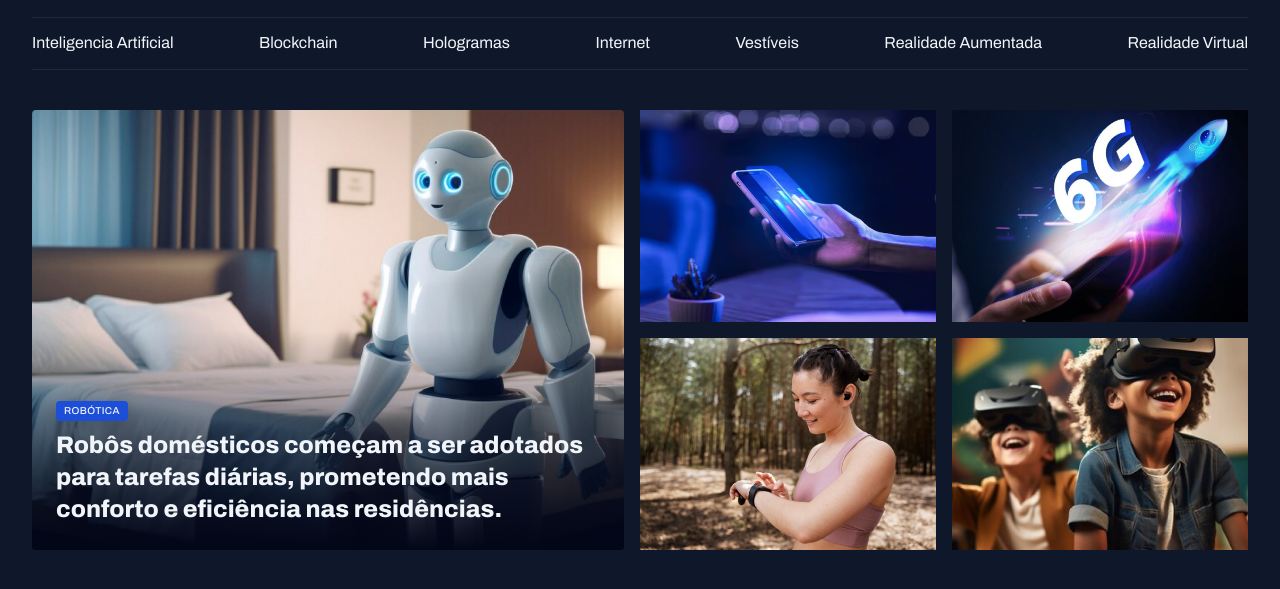
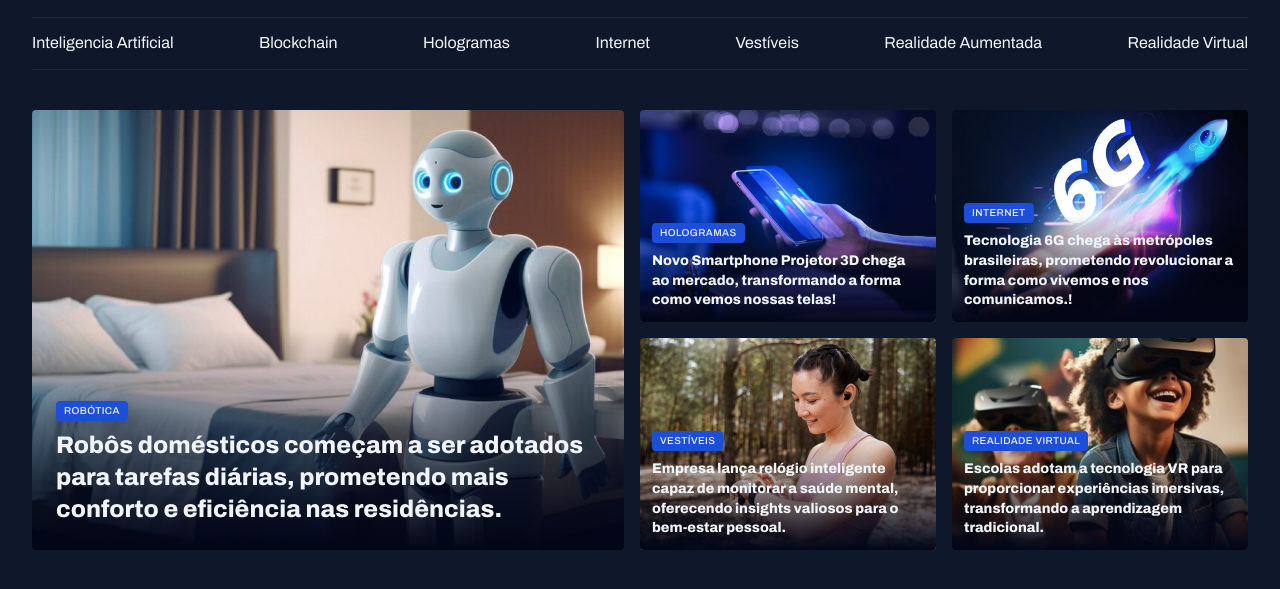
Before and after one commit to pedroavv1914/projeto-portal-de-noticias, a plain HTML site: page index.html in a window 1280 px wide. Shown: the part 45-634 px from the top of the page. Drawn offline with Linux system fonts and the light colour scheme.

Commit message:
finalizando a sessão destaques

```diff
--- a/index.html
+++ b/index.html
@@ -53,28 +53,50 @@
 
                 <figcaption>
                     <span class="content-tag">Robótica</span>
-                    <h2 class="text-2xl">Robôs domésticos começam a ser adotados para tarefas diárias, prometendo mais conforto e
+                    <h2 class="text-2xl">Robôs domésticos começam a ser adotados para tarefas diárias, prometendo mais
+                        conforto e
                         eficiência nas residências.</h2>
                 </figcaption>
 
             </figure>
 
             <div class="grid grid-cols-2 gap16">
-                <div>
+                <figure class="card">
                     <img src="assets/Image 02.png" alt="">
-                </div>
 
-                <div>
+                    <figcaption>
+                        <span class="content-tag">Hologramas</span>
+                        <h2 class="text-lg">Novo Smartphone Projetor 3D chega ao mercado, transformando a forma como
+                            vemos nossas telas!</h2>
+                    </figcaption>
+                </figure>
+
+                <figure class="card">
                     <img src="assets/Image 03.png" alt="">
-                </div>
 
-                <div>
+                    <figcaption>
+                        <span class="content-tag">Internet</span>
+                        <h2 class="text-lg">Tecnologia 6G chega às metrópoles brasileiras, prometendo revolucionar a forma como vivemos e nos comunicamos.!</h2>
+                    </figcaption>
+                </figure>
+
+                <figure class="card">
                     <img src="assets/Image 04.png" alt="">
-                </div>
 
-                <div>
+                    <figcaption>
+                        <span class="content-tag">Vestíveis</span>
+                        <h2 class="text-lg">Empresa lança relógio inteligente capaz de monitorar a saúde mental, oferecendo insights valiosos para o bem-estar pessoal.</h2>
+                    </figcaption>
+                </figure>
+
+                <figure class="card">
                     <img src="assets/Image 05.png" alt="">
-                </div>
+
+                    <figcaption>
+                        <span class="content-tag">Realidade Virtual</span>
+                        <h2 class="text-lg">Escolas adotam a tecnologia VR para proporcionar experiências imersivas, transformando a aprendizagem tradicional.</h2>
+                    </figcaption>
+                </figure>
             </div>
 
         </section>
--- a/styles/sections.css
+++ b/styles/sections.css
@@ -23,6 +23,10 @@
 
             padding: 24px;
 
+            &:has(.text-lg) {
+                padding: 12px;
+            }
+
             h2 {
                 margin-top: 8px;
             }
```
